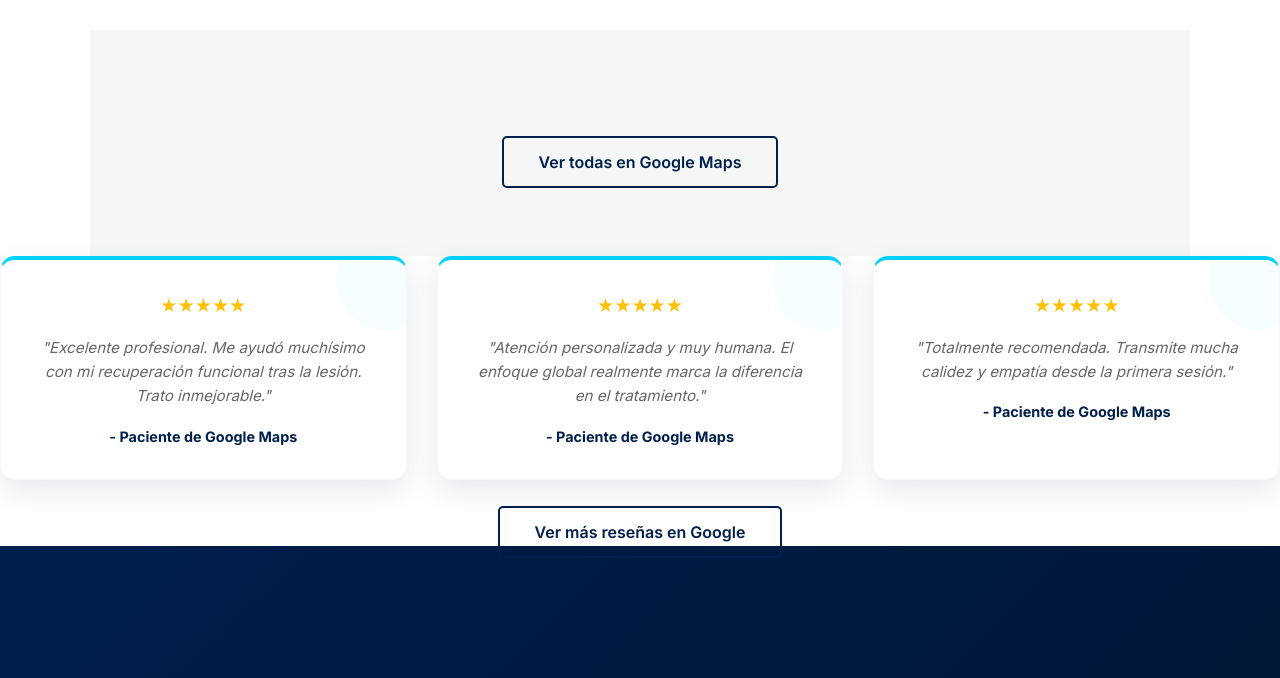
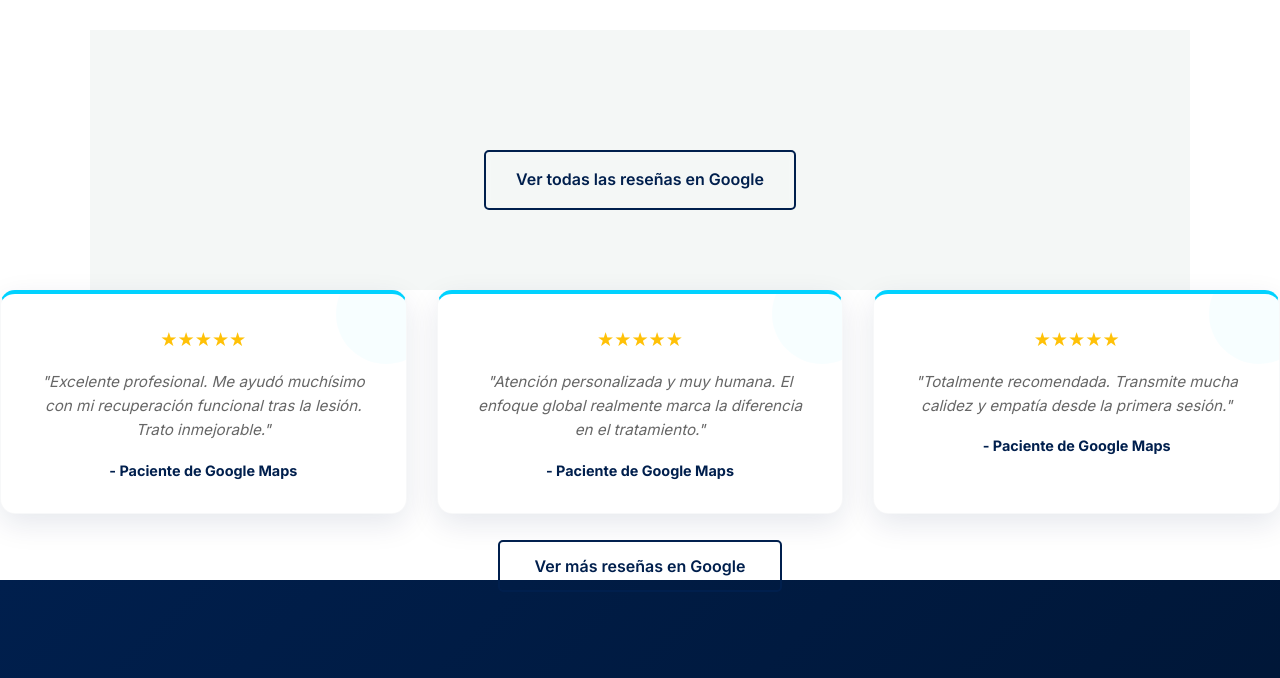
Before and after one commit to nekoblu/LICAB, a plain HTML site: page index.html in a window 1280 px wide. Shown: the part 3940-4618 px from the top of the page. Drawn offline with Linux system fonts and the light colour scheme.

Commit message:
Update index.html
Signed-off-by: nekoblu <laura.licab@gmail.com>

```diff
--- a/index.html
+++ b/index.html
@@ -126,14 +126,12 @@
 </section>
 <!-- SECCIÓN RESEÑAS (Botón corregido) -->
 <section id="resenas" class="container bg-light">
-    <!-- ... resto del código de las tarjetas ... -->
     <div style="text-align: center; margin-top: 40px;">
-        <!-- Este es el nuevo enlace corregido para evitar el error 404 -->
-        <a href="https://www.google.com/search?q=LICAB+fisioterapia+Barcelona#lrd=0x12a4a36b3252533b:0x5e0f52285153860d,1"
+        <a href="https://www.google.com/search?q=Laura+Liesa+Fisioterapia+Barcelona#lrd=0x12a4a34000305a33:0x70b6f52e20ec455c,1"
            target="_blank"
            class="btn-secondary"
-           style="color: var(--navy); border-color: var(--navy);">
-           Ver todas en Google Maps
+           style="color: var(--navy); border-color: var(--navy); display: inline-block; padding: 15px 30px; text-decoration: none; border: 2px solid var(--navy); border-radius: 5px; font-weight: 600;">
+           Ver todas las reseñas en Google
         </a>
     </div>
 </section>
```
